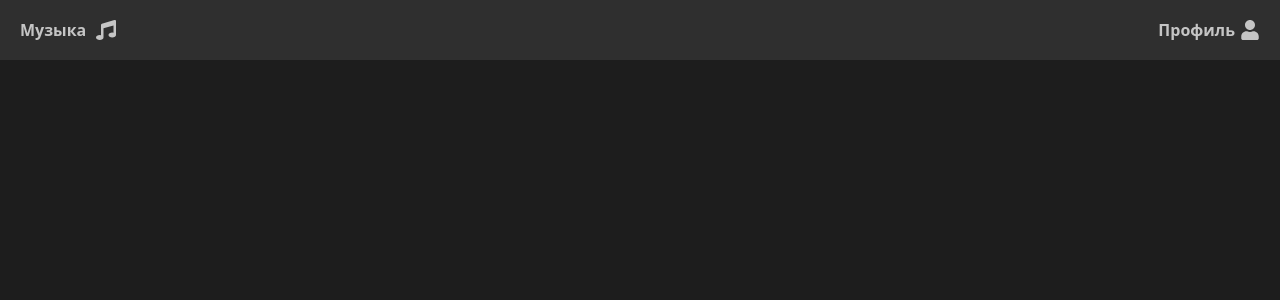
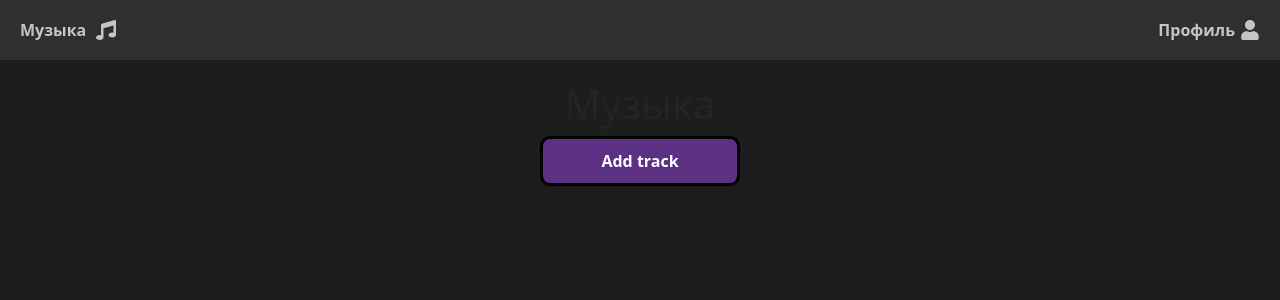
Before and after one commit to Waggerok/music-service, a React (Vite) app: page / in a window 1280 px wide. Both pictures are taken after typing "Sample", "Sample123" into the empty fields and a click on the button "Зарегистрироваться". Shown: the top 300 px of the page. Built offline with nearby package versions, Linux system fonts and the light colour scheme; no server answers.

Commit message:
1: update button styles, 2: start doing music page, 3: created store with redux

```diff
--- a/package.json
+++ b/package.json
@@ -10,6 +10,7 @@
     "preview": "vite preview"
   },
   "dependencies": {
+    "@reduxjs/toolkit": "^2.5.1",
     "axios": "^1.7.9",
     "bootstrap": "^5.3.3",
     "dotenv": "^16.4.7",
@@ -17,6 +18,7 @@
     "react-bootstrap": "^2.10.9",
     "react-dom": "^19.0.0",
     "react-icons": "^5.4.0",
+    "react-redux": "^9.2.0",
     "react-router-dom": "^7.1.5"
   },
   "devDependencies": {
--- a/src/App.tsx
+++ b/src/App.tsx
@@ -2,14 +2,18 @@ import * as React from 'react';
 import { BrowserRouter } from 'react-router-dom';
 import AppRouter from './Components/AppRouter';
 import Navbar from './Components/Navbar';
+import { Provider } from 'react-redux';
+import { store } from './store/store';
 
 
 const App : React.FC = () => {
   return (
-    <BrowserRouter>
-      <Navbar/>
-      <AppRouter/>
-    </BrowserRouter>
+    <Provider store={store}>
+      <BrowserRouter>
+        <Navbar/>
+        <AppRouter/>
+      </BrowserRouter>
+    </Provider>
   )
 }
 
--- a/src/Components/UI/Button/Button.module.css
+++ b/src/Components/UI/Button/Button.module.css
@@ -6,6 +6,7 @@
     font-weight: 600;
     background-color: #5c3083;
     transition: 0.5s all;
+    min-width: 200px;
 }
 
 .button:hover {
--- a/src/pages/MusicPage.tsx
+++ b/src/pages/MusicPage.tsx
@@ -1,8 +1,16 @@
 import * as React from 'react';
+import Button from '../Components/UI/Button/Button';
 
-const MusicPage = () => {
+const MusicPage : React.FC = () => {
     return (
-        <></>
+        <div className='App'>
+            <section className='music'>
+                <h1 className="music__title">Музыка</h1>
+                <div className="music__button">
+                    <Button text='Add track'/>
+                </div>
+            </section>
+        </div>
     )
 }
 
--- a/src/pages/RegistrationPage.tsx
+++ b/src/pages/RegistrationPage.tsx
@@ -28,7 +28,6 @@ const RegistrationPage : React.FC = () => {
 
 
     return (
-        <div className='App'>
             <section className='registration'>
                 <h1>Music App</h1>
                 <form onSubmit={registrateUser} style={{ display : 'flex', flexDirection : 'column', alignItems : 'center' }}>
@@ -61,7 +60,6 @@ const RegistrationPage : React.FC = () => {
                     </div>
                 </form>
             </section>
-        </div>
     )
 }
 
--- a/src/sass/App.sass
+++ b/src/sass/App.sass
@@ -8,6 +8,15 @@ body,html
 
 #root
     background-color: #1d1d1d
+
+.App
+    position: absolute
+    left: 50%
+    transform: translate(-50%)
+    width: 1200px
+    display: flex
+    flex-direction: column
+    align-items: center
 
 
 .menu
@@ -79,3 +88,10 @@ body,html
                 outline: black
     &__button
         margin-top: 50px
+
+.music
+    width: 100%
+    display: flex
+    flex-direction: column
+    align-items: center
+    margin-top: 20px
--- /dev/null
+++ b/src/store/store.ts
@@ -0,0 +1,8 @@
+import { configureStore } from "@reduxjs/toolkit";
+
+export const store = configureStore({
+    reducer : {}
+})
+
+export type RootState = ReturnType<typeof store.getState>;
+export type AddDispatch = typeof store.dispatch;
```
Also changed, not shown: src/css/App.min.css, src/store/reducers/musicSlice.ts (added), 2 other files (tests, documents, lock files or other folders).
